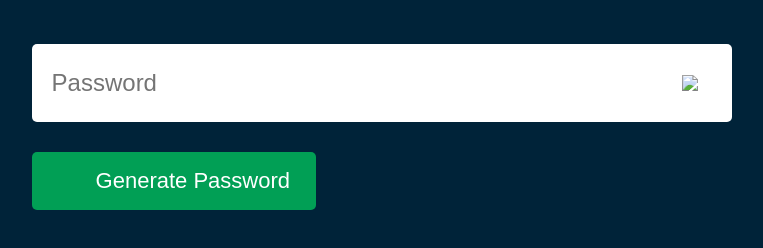
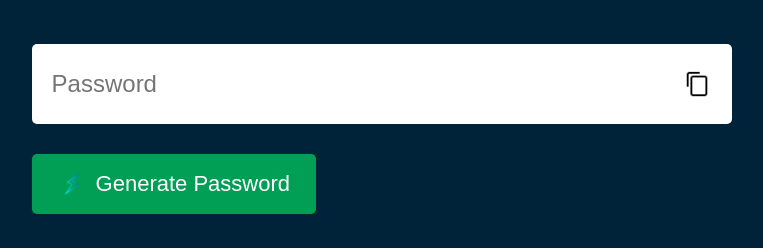
Before and after one commit to javedbaloch123/passwordGenerator.com, a plain HTML site: page index.html in a window 1280 px wide. Shown: the part 264-512 px from the top of the page, 122-885 px from the left. Drawn offline with Linux system fonts and the light colour scheme; files whose address does not match are found by name.

Commit message:
Update index.html
Signed-off-by: javedbaloch123 <167673748+javedbaloch123@users.noreply.github.com>

```diff
--- a/index.html
+++ b/index.html
@@ -11,9 +11,9 @@
       <h1>Generate a <br><span>Random Password </span></h1>
       <div class="display">
         <input type="text" id="Password" placeholder="Password">
-        <img src=".\E:\project4\images\copy.png" onclick="copypassword()">
+        <img src="E:\project4\images\copy.png" onclick="copypassword()">
       </div>
-      <button onclick="createpassword()"><img src=".\E:\project4\images\lightining.png" alt="">Generate Password</button>
+      <button onclick="createpassword()"><img src="E:\project4\images\lightining.png" alt="">Generate Password</button>
     </div>
     <script src="project4.js">
 
```
